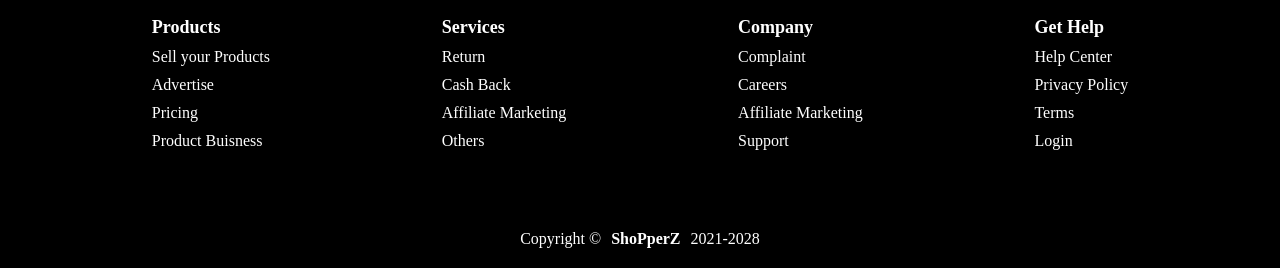
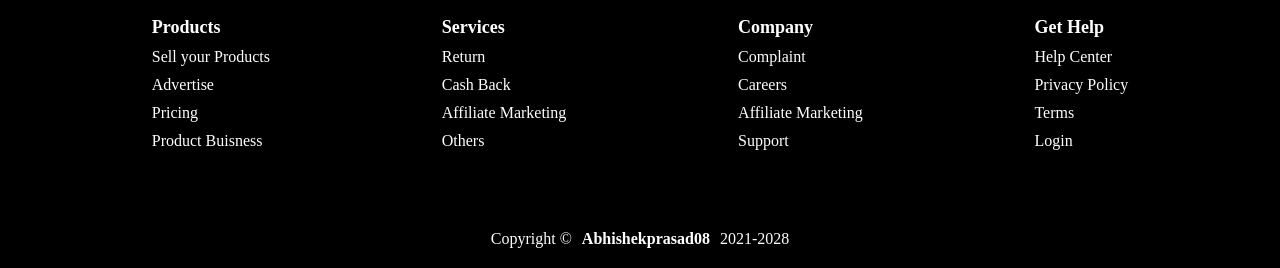
Before and after one commit to Abhishekprasad08/E-commers-Web, a plain HTML site: page index.html in a window 1280 px wide. Shown: the part 2617-2885 px from the top of the page. Drawn offline with nearby package versions, Linux system fonts and the light colour scheme; a script that the page names is missing.

Commit message:
Update index.html

```diff
--- a/index.html
+++ b/index.html
@@ -225,7 +225,7 @@ Men's Believe in Yourself Design Printed Cotton Hooded Neck</div>
         <div class="div">Login</div>
       </div>
     </div>
-    <div class="footer3">Copyright © <h4>ShoPperZ</h4> 2021-2028</div>
+    <div class="footer3">Copyright © <h4>Abhishekprasad08</h4> 2021-2028</div>
   </footer>
   <script src="https://unpkg.com/ionicons@4.5.10-0/dist/ionicons.js"></script>
   <script src="./ecommerce.js"></script>
```
